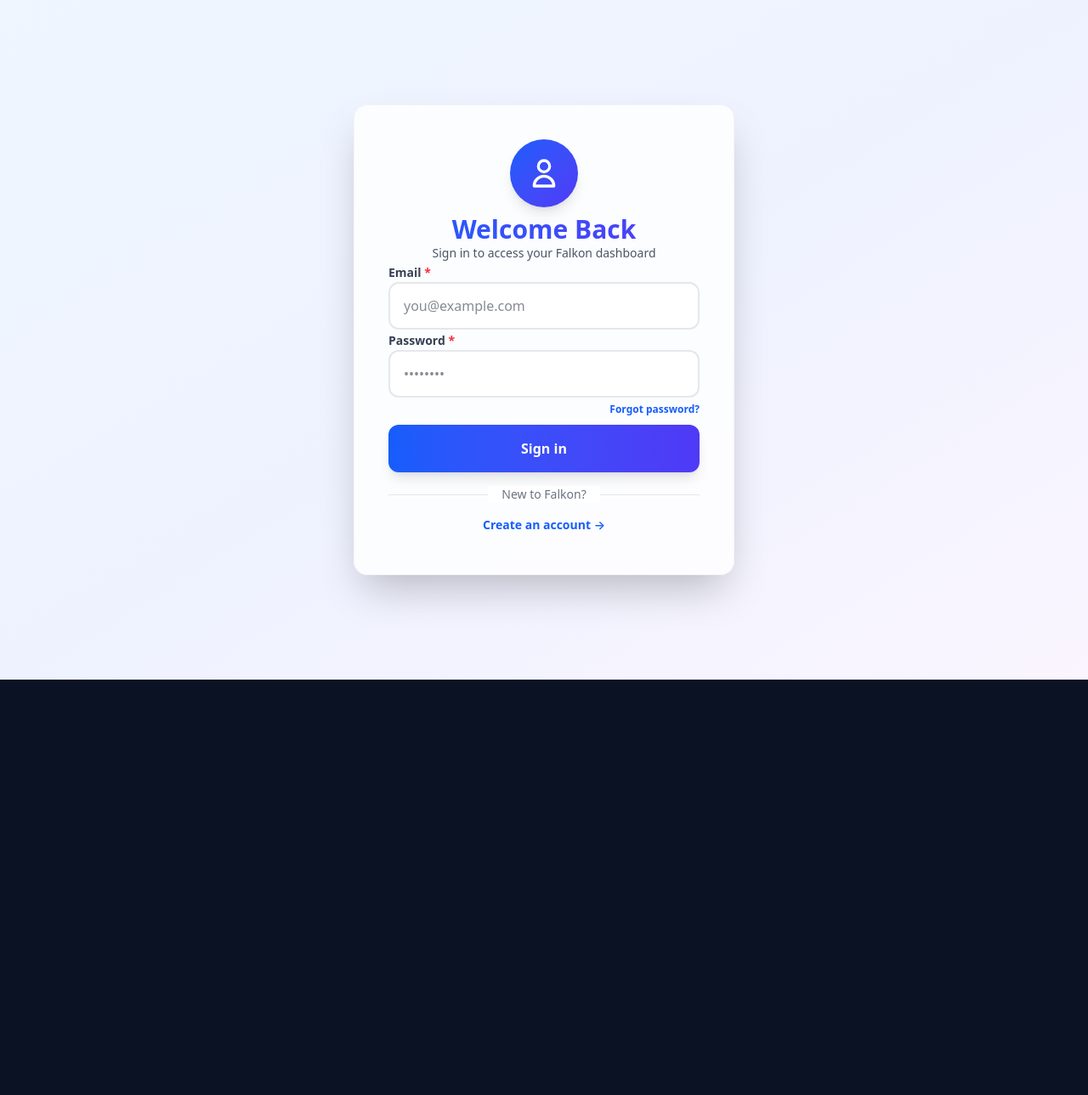
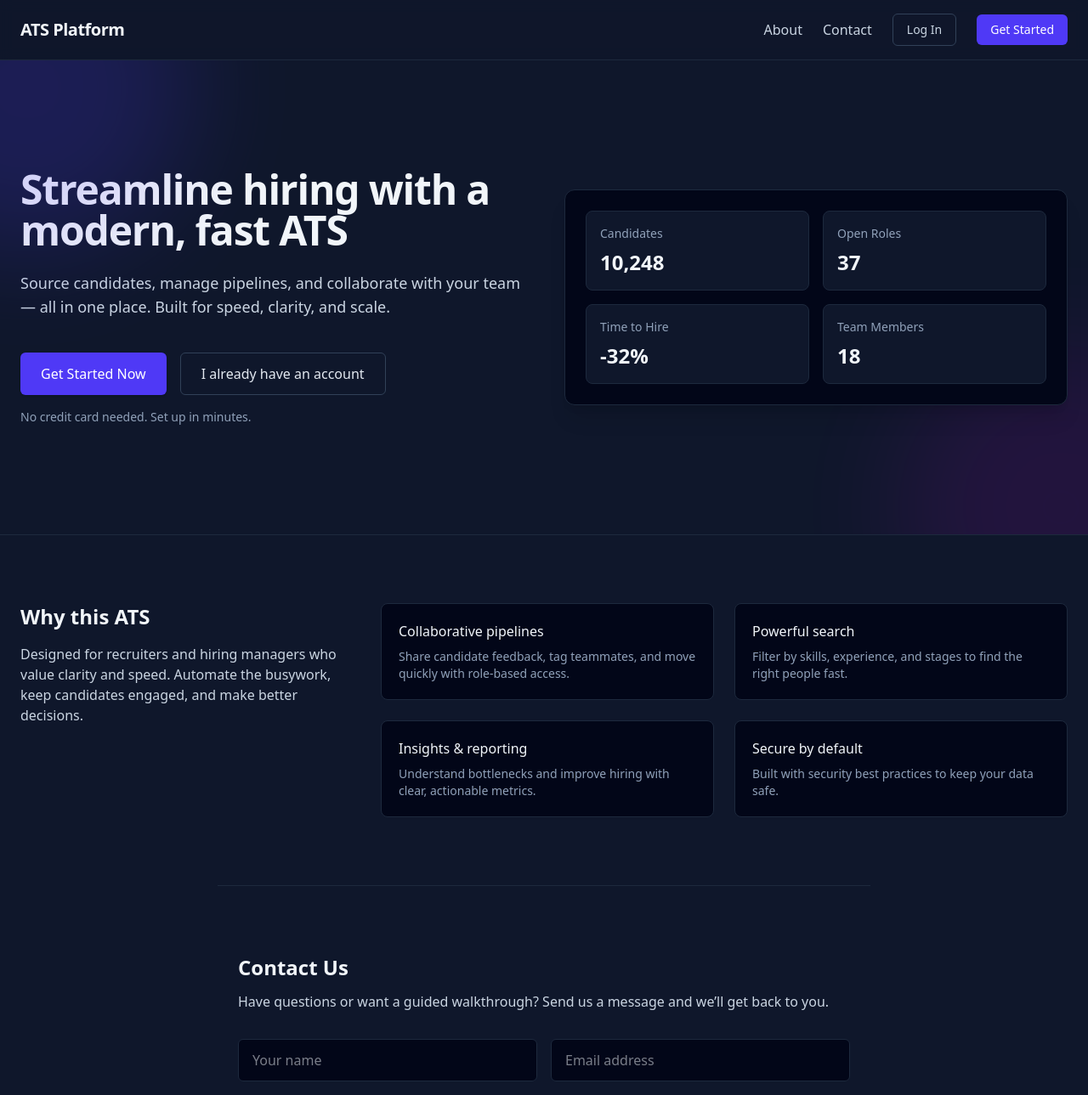
Before and after one commit to arjunbharadwaj6/falkon, a React (Vite) app in the folder frontend/: page / in a window 1280 px wide. Before the commit this address led to /login. Shown: the top 1289 px of the page at 85% size. Before the commit the page ends 800 px from the top, so only its background shows below. Built offline with nearby package versions, Linux system fonts and the light colour scheme; no server answers.

Commit message:
feat: add landing page and routing; add .gitignore

```diff
--- a/frontend/src/App.tsx
+++ b/frontend/src/App.tsx
@@ -10,6 +10,7 @@
 import { ForgotPassword } from "./pages/ForgotPassword";
 import { ResetPassword } from "./pages/ResetPassword";
 import { ProtectedRoute } from "./auth/ProtectedRoute";
+import { Landing } from "./pages/Landing";
 import { useAuth } from "./auth/AuthProvider";
 
 function App() {
@@ -36,13 +37,15 @@
             <Route
               path="/"
               element={
-                <ProtectedRoute>
-                  {isRecruiter ? (
+                token ? (
+                  isRecruiter ? (
                     <Navigate to="/candidates" replace />
                   ) : (
                     <Dashboard />
-                  )}
-                </ProtectedRoute>
+                  )
+                ) : (
+                  <Landing />
+                )
               }
             />
             <Route
@@ -81,7 +84,7 @@
               path="*"
               element={
                 <Navigate
-                  to={token ? (isRecruiter ? "/candidates" : "/") : "/login"}
+                  to={token ? (isRecruiter ? "/candidates" : "/") : "/"}
                   replace
                 />
               }
--- a/frontend/src/pages/ForgotPassword.tsx
+++ b/frontend/src/pages/ForgotPassword.tsx
@@ -17,7 +17,7 @@
   const postWithRetry = async (
     url: string,
     body: unknown,
-    options?: { retries?: number; timeoutMs?: number }
+    options?: { retries?: number; timeoutMs?: number },
   ) => {
     const retries = options?.retries ?? 2;
     const timeoutMs = options?.timeoutMs ?? 10000;
@@ -56,7 +56,7 @@
       const response = await postWithRetry(
         `${API_BASE}/auth/forgot-password`,
         { email },
-        { retries: 2, timeoutMs: 12000 }
+        { retries: 2, timeoutMs: 12000 },
       );
 
       if (!response.ok) {
@@ -67,11 +67,17 @@
       setSubmitted(true);
     } catch (err) {
       const errorMsg = err instanceof Error ? err.message : "An error occurred";
-      console.error("Forgot password error:", { errorMsg, API_BASE, fullError: err });
+      console.error("Forgot password error:", {
+        errorMsg,
+        API_BASE,
+        fullError: err,
+      });
       const hint = errorMsg.includes("Failed to fetch")
         ? "Possible CORS or network issue."
         : "";
-      setError(`Failed: ${errorMsg}\n${hint ? hint + "\n" : ""}\nAPI URL: ${API_BASE}/auth/forgot-password`);
+      setError(
+        `Failed: ${errorMsg}\n${hint ? hint + "\n" : ""}\nAPI URL: ${API_BASE}/auth/forgot-password`,
+      );
     } finally {
       setLoading(false);
     }
--- /dev/null
+++ b/frontend/src/pages/Landing.tsx
@@ -0,0 +1,211 @@
+import { Link } from "react-router-dom";
+
+export function Landing() {
+  return (
+    <div className="min-h-screen bg-slate-900 text-slate-100">
+      <header className="sticky top-0 z-10 border-b border-slate-800 bg-slate-900/80 backdrop-blur">
+        <div className="mx-auto max-w-7xl px-6 py-4 flex items-center justify-between">
+          <div className="text-xl font-semibold tracking-tight">
+            ATS Platform
+          </div>
+          <nav className="hidden md:flex items-center gap-6 text-slate-300">
+            <a href="#about" className="hover:text-white transition-colors">
+              About
+            </a>
+            <a href="#contact" className="hover:text-white transition-colors">
+              Contact
+            </a>
+            <Link
+              to="/login"
+              className="rounded-md border border-slate-700 px-4 py-2 text-sm hover:bg-slate-800"
+            >
+              Log In
+            </Link>
+            <Link
+              to="/signup"
+              className="rounded-md bg-indigo-600 px-4 py-2 text-sm font-medium text-white hover:bg-indigo-500"
+            >
+              Get Started
+            </Link>
+          </nav>
+        </div>
+      </header>
+
+      <main>
+        {/* Hero Section */}
+        <section className="relative overflow-hidden">
+          <div className="absolute -top-40 -left-40 h-96 w-96 rounded-full bg-indigo-600 opacity-20 blur-3xl" />
+          <div className="absolute -bottom-40 -right-40 h-96 w-96 rounded-full bg-fuchsia-600 opacity-10 blur-3xl" />
+
+          <div className="mx-auto max-w-7xl px-6 py-24 lg:py-32 grid lg:grid-cols-2 gap-12 items-center">
+            <div>
+              <h1 className="text-4xl font-bold tracking-tight sm:text-5xl">
+                Streamline hiring with a modern, fast ATS
+              </h1>
+              <p className="mt-6 text-lg text-slate-300">
+                Source candidates, manage pipelines, and collaborate with your
+                team — all in one place. Built for speed, clarity, and scale.
+              </p>
+              <div className="mt-10 flex flex-wrap gap-4">
+                <Link
+                  to="/signup"
+                  className="inline-flex items-center justify-center rounded-md bg-indigo-600 px-6 py-3 text-base font-medium text-white shadow-sm hover:bg-indigo-500"
+                >
+                  Get Started Now
+                </Link>
+                <Link
+                  to="/login"
+                  className="inline-flex items-center justify-center rounded-md border border-slate-700 px-6 py-3 text-base font-medium text-slate-200 hover:bg-slate-800"
+                >
+                  I already have an account
+                </Link>
+              </div>
+              <p className="mt-4 text-sm text-slate-400">
+                No credit card needed. Set up in minutes.
+              </p>
+            </div>
+            <div className="relative">
+              <div className="rounded-xl border border-slate-800 bg-slate-950 p-6 shadow-xl">
+                <div className="grid grid-cols-2 gap-4">
+                  <div className="rounded-lg bg-slate-900 p-4 border border-slate-800">
+                    <p className="text-sm text-slate-400">Candidates</p>
+                    <p className="mt-2 text-2xl font-semibold">10,248</p>
+                  </div>
+                  <div className="rounded-lg bg-slate-900 p-4 border border-slate-800">
+                    <p className="text-sm text-slate-400">Open Roles</p>
+                    <p className="mt-2 text-2xl font-semibold">37</p>
+                  </div>
+                  <div className="rounded-lg bg-slate-900 p-4 border border-slate-800">
+                    <p className="text-sm text-slate-400">Time to Hire</p>
+                    <p className="mt-2 text-2xl font-semibold">-32%</p>
+                  </div>
+                  <div className="rounded-lg bg-slate-900 p-4 border border-slate-800">
+                    <p className="text-sm text-slate-400">Team Members</p>
+                    <p className="mt-2 text-2xl font-semibold">18</p>
+                  </div>
+                </div>
+              </div>
+            </div>
+          </div>
+        </section>
+
+        {/* About Section */}
+        <section
+          id="about"
+          className="mx-auto max-w-7xl px-6 py-20 border-t border-slate-800"
+        >
+          <div className="grid lg:grid-cols-3 gap-10">
+            <div>
+              <h2 className="text-2xl font-semibold">Why this ATS</h2>
+              <p className="mt-4 text-slate-300">
+                Designed for recruiters and hiring managers who value clarity
+                and speed. Automate the busywork, keep candidates engaged, and
+                make better decisions.
+              </p>
+            </div>
+            <div className="lg:col-span-2 grid sm:grid-cols-2 gap-6">
+              <div className="rounded-lg border border-slate-800 bg-slate-950 p-5">
+                <h3 className="font-medium">Collaborative pipelines</h3>
+                <p className="mt-2 text-sm text-slate-400">
+                  Share candidate feedback, tag teammates, and move quickly with
+                  role-based access.
+                </p>
+              </div>
+              <div className="rounded-lg border border-slate-800 bg-slate-950 p-5">
+                <h3 className="font-medium">Powerful search</h3>
+                <p className="mt-2 text-sm text-slate-400">
+                  Filter by skills, experience, and stages to find the right
+                  people fast.
+                </p>
+              </div>
+              <div className="rounded-lg border border-slate-800 bg-slate-950 p-5">
+                <h3 className="font-medium">Insights & reporting</h3>
+                <p className="mt-2 text-sm text-slate-400">
+                  Understand bottlenecks and improve hiring with clear,
+                  actionable metrics.
+                </p>
+              </div>
+              <div className="rounded-lg border border-slate-800 bg-slate-950 p-5">
+                <h3 className="font-medium">Secure by default</h3>
+                <p className="mt-2 text-sm text-slate-400">
+                  Built with security best practices to keep your data safe.
+                </p>
+              </div>
+            </div>
+          </div>
+        </section>
+
+        {/* Contact Section */}
+        <section
+          id="contact"
+          className="mx-auto max-w-3xl px-6 py-20 border-t border-slate-800"
+        >
+          <h2 className="text-2xl font-semibold">Contact Us</h2>
+          <p className="mt-3 text-slate-300">
+            Have questions or want a guided walkthrough? Send us a message and
+            we’ll get back to you.
+          </p>
+          <form
+            className="mt-8 grid gap-4"
+            onSubmit={(e) => {
+              e.preventDefault();
+              alert("Thanks for reaching out! We'll be in touch soon.");
+            }}
+          >
+            <div className="grid sm:grid-cols-2 gap-4">
+              <input
+                required
+                type="text"
+                name="name"
+                placeholder="Your name"
+                className="w-full rounded-md border border-slate-800 bg-slate-950 px-4 py-3 outline-none focus:ring-2 focus:ring-indigo-600"
+              />
+              <input
+                required
+                type="email"
+                name="email"
+                placeholder="Email address"
+                className="w-full rounded-md border border-slate-800 bg-slate-950 px-4 py-3 outline-none focus:ring-2 focus:ring-indigo-600"
+              />
+            </div>
+            <textarea
+              required
+              name="message"
+              placeholder="How can we help?"
+              rows={5}
+              className="w-full rounded-md border border-slate-800 bg-slate-950 px-4 py-3 outline-none focus:ring-2 focus:ring-indigo-600"
+            />
+            <div className="flex items-center justify-between">
+              <button
+                type="submit"
+                className="rounded-md bg-indigo-600 px-6 py-3 text-sm font-medium text-white hover:bg-indigo-500"
+              >
+                Send Message
+              </button>
+              <a
+                href="mailto:support@example.com"
+                className="text-sm text-slate-400 hover:text-slate-200"
+              >
+                Or email support@example.com
+              </a>
+            </div>
+          </form>
+        </section>
+      </main>
+
+      <footer className="border-t border-slate-800 py-8">
+        <div className="mx-auto max-w-7xl px-6 flex flex-col sm:flex-row items-center justify-between gap-4 text-sm text-slate-400">
+          <p>© {new Date().getFullYear()} ATS Platform. All rights reserved.</p>
+          <div className="flex items-center gap-4">
+            <a href="#about" className="hover:text-slate-200">
+              About
+            </a>
+            <a href="#contact" className="hover:text-slate-200">
+              Contact
+            </a>
+          </div>
+        </div>
+      </footer>
+    </div>
+  );
+}
--- a/frontend/src/pages/ResetPassword.tsx
+++ b/frontend/src/pages/ResetPassword.tsx
@@ -23,7 +23,7 @@
   const postWithRetry = async (
     url: string,
     body: unknown,
-    options?: { retries?: number; timeoutMs?: number }
+    options?: { retries?: number; timeoutMs?: number },
   ) => {
     const retries = options?.retries ?? 2;
     const timeoutMs = options?.timeoutMs ?? 10000;
@@ -82,7 +82,7 @@
       const response = await postWithRetry(
         `${API_BASE}/auth/reset-password`,
         { email, token, newPassword: password },
-        { retries: 2, timeoutMs: 12000 }
+        { retries: 2, timeoutMs: 12000 },
       );
 
       const data = await response.json();
@@ -95,11 +95,17 @@
       setTimeout(() => navigate("/login"), 2000);
     } catch (err) {
       const errorMsg = err instanceof Error ? err.message : "An error occurred";
-      console.error("Reset password error:", { errorMsg, API_BASE, fullError: err });
+      console.error("Reset password error:", {
+        errorMsg,
+        API_BASE,
+        fullError: err,
+      });
       const hint = errorMsg.includes("Failed to fetch")
         ? "Possible CORS or network issue."
         : "";
-      setError(`Failed: ${errorMsg}\n${hint ? hint + "\n" : ""}\nAPI URL: ${API_BASE}/auth/reset-password`);
+      setError(
+        `Failed: ${errorMsg}\n${hint ? hint + "\n" : ""}\nAPI URL: ${API_BASE}/auth/reset-password`,
+      );
     } finally {
       setLoading(false);
     }
```
Also changed, not shown: 1 other file (tests, documents, lock files or other folders).
